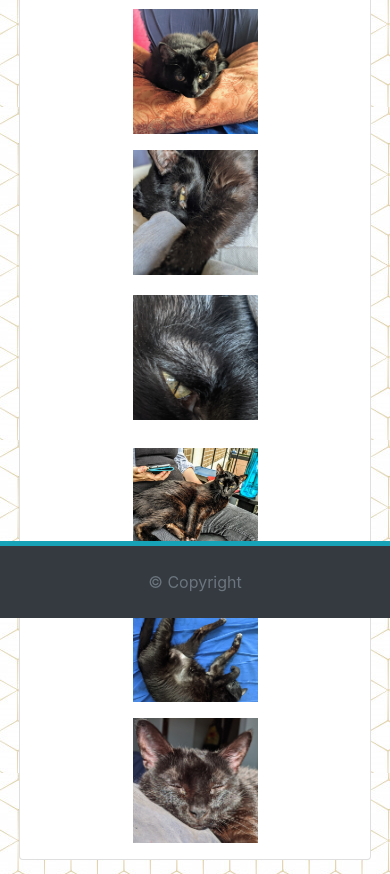
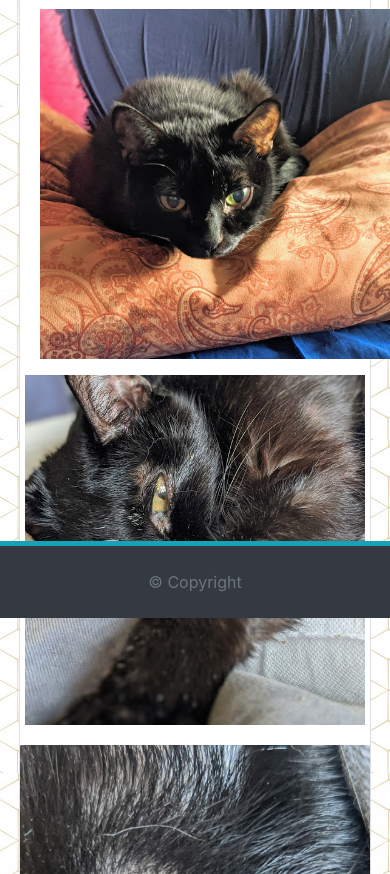
Before and after one commit to B-Dionysus/homework2-portfolio, a plain HTML site: page portfolio.html in a window 390 px wide. Shown: the part 226-1100 px from the top of the page. Drawn offline with nearby package versions, Linux system fonts and the light colour scheme.

Commit message:
Working on fixing images resizing but it is still broke

```diff
--- a/Assets/css/style.css
+++ b/Assets/css/style.css
@@ -22,8 +22,8 @@
     https://stackoverflow.com/questions/42680085/how-do-i-make-images-display-as-a-square
     */
     overflow:hidden;
-    width:350px;
-    height:350px;
+    width:225px;
+    height:225px;
 }
 .galleryThumbnail-BD img{
     width:100%;
@@ -46,11 +46,24 @@ footer{
 
     .galleryThumbnail-BD{
         overflow:hidden;
-        width:250px;
-        height:250px;
+        width:125px;
+        height:125px;
     }
+
+}
+
+@media only screen and (max-width: 575px) {
+
+    .galleryThumbnail-BD{
+        overflow:hidden;
+        width:350px;
+        height:350px;
     }
-@media only screen and (max-width: 768px) {
+
+}
+
+
+@media only screen and (min-width: 768px) {
 
     .galleryThumbnail-BD{
         overflow:hidden;
--- a/portfolio.html
+++ b/portfolio.html
@@ -18,7 +18,7 @@
 </head>
 <body class="d-flex flex-column h-100 background-BD ">
 
-    <navbar class="navbar navbar-expand-lg navbar-light bg-light">
+    <navbar class="navbar navbar-expand-md navbar-light bg-light">
         <a id="navBarTitle" class="navbar-brand text-light p-1 bg-info font-weight-bold" href="#">Benjamin Dionysus</a>
         <button class="navbar-toggler" type="button" data-toggle="collapse" data-target="#navbarSupportedContent" aria-controls="navbarSupportedContent" aria-expanded="false" aria-label="Toggle navigation">
             <span class="navbar-toggler-icon"></span></button>
@@ -48,7 +48,7 @@ https://stackoverflow.com/questions/30820585/bootstrap-modal-clickable-div
                     <div class="card-body ">
                         <h2 id="portfolio" class="card-title text-info font-weight-bold border-secondary border-bottom p-2 headers-BD">This is what my cat is like</h2>
                         <div class="row ">
-                            <div class="col-xl-6 mb-3">
+                            <div class="col-md-6 mb-3">
                                 <div class=" m-auto  galleryThumbnail-BD" data-toggle="modal" data-target="#modalImageDisplay" onClick="launchModal('wh7.jpg')">
                                      <!-- Wrapper to ensure that the images are 350x350 -->
                                      <img class="" src="./Assets/Images/wh7.jpg" alt="Wh on a pillow.">
@@ -61,25 +61,25 @@ https://stackoverflow.com/questions/30820585/bootstrap-modal-clickable-div
                             </div>
                         </div>
                         <div class="row ">
-                            <div class="col-xl-6 mb-3">
+                            <div class="col-md-6 mb-3">
                                 <div class=" m-auto  galleryThumbnail-BD" data-toggle="modal" data-target="#modalImageDisplay" onClick="launchModal('wh4.jpg')">
                                      <!-- Wrapper to ensure that the images are 350x350 -->
                                 <img class="" src="./Assets/Images/wh4.jpg" alt="A closeup of Wh's little face.">
                                 </div>
                             </div>
-                            <div class="col-xl-6 mb-3">
+                            <div class="col-md-6 mb-3">
                                 <div class=" m-auto  galleryThumbnail-BD" data-toggle="modal" data-target="#modalImageDisplay" onClick="launchModal('wh3.jpg')">
                                     <img class="landscape" src="./Assets/Images/wh3.jpg" alt="Wh sitting on my wife's lap on the back balcony.">
                                 </div>
                             </div>
                         </div>
                         <div class="row ">
-                            <div class="col-xl-6 mb-3">
+                            <div class="col-md-6 mb-3">
                                 <div class=" m-auto  galleryThumbnail-BD" data-toggle="modal" data-target="#modalImageDisplay" onClick="launchModal('wh2.jpg')">
                                     <img class="" src="./Assets/Images/wh2.jpg" alt="My cat, Wh, sprawled on a blue fabric background.">
                                 </div>
                             </div>
-                            <div class="col-xl-6 mb-3">
+                            <div class="col-md-6 mb-3">
                                 <div class=" m-auto  galleryThumbnail-BD" data-toggle="modal" data-target="#modalImageDisplay" onClick="launchModal('wh6.jpg')">
                                     <img class="" src="./Assets/Images/wh6.jpg" alt="Wh sleeping.">
                                 </div>
```
Also changed, not shown: contact.html (+1 -1 lines), containertest.html (deleted, +0 -27 lines), index.html (+1 -1 lines), navTest.html (deleted, +0 -17 lines).
